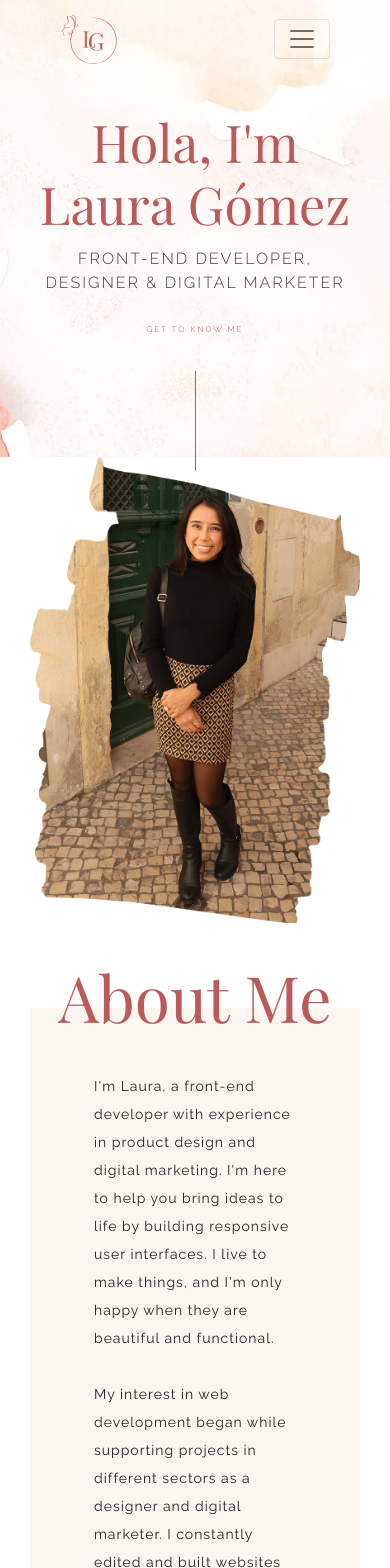
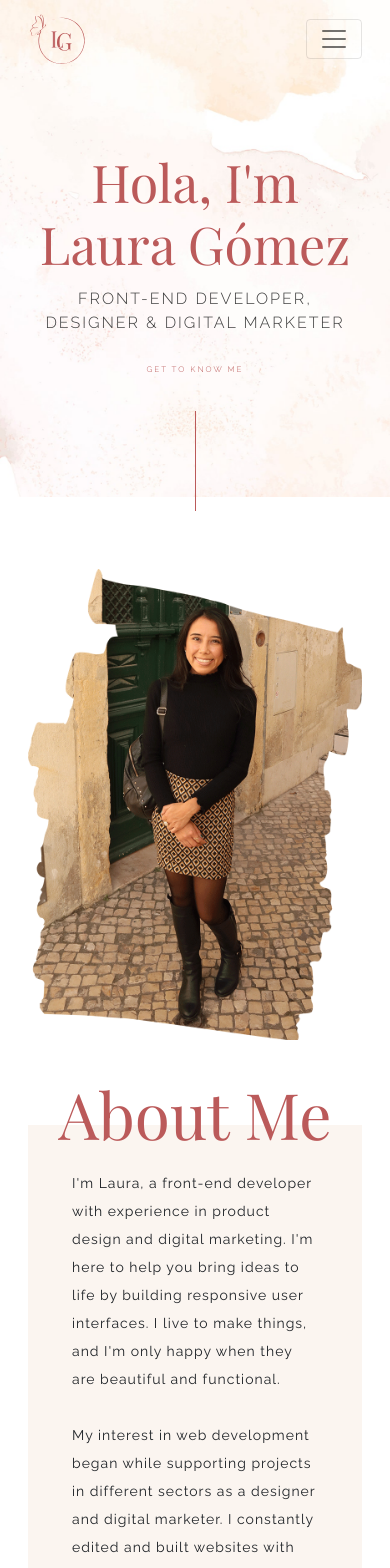
Before and after one commit to lauragomez04/react-portfolio, a React (Create React App) app: page / in a window 390 px wide. Shown: the top 1568 px of the page. Built offline with nearby package versions, Linux system fonts and the light colour scheme; a web font is replaced by a local one.

Commit message:
Added styles and Media Queries

```diff
--- a/src/AboutMe.css
+++ b/src/AboutMe.css
@@ -99,11 +99,7 @@
 
 @media (max-width: 960px) {
   .AboutMe {
-    margin-top: 0px;
-  }
-
-  .about-button {
-    bottom: 156px;
+    margin-top: 72px;
   }
 
   .image-email {
@@ -118,6 +114,10 @@
     left: 0;
     top: 0;
   }
+
+  .about-text {
+    padding: 44px;
+  }
 }
 
 @media (max-width: 280px) {
--- a/src/AboutMe.js
+++ b/src/AboutMe.js
@@ -5,7 +5,7 @@ export default function AboutMe() {
   return (
     <section className="AboutMe" id="about">
       <div className="row">
-        <div className="col-sm">
+        <div className="col-lg">
           <div className="d-flex align-items-center image-email">
             <a className="email-link" href="mailto:lauragomez.codes@gmail.com">
               lauragomez.codes@gmail.com
@@ -17,7 +17,7 @@ export default function AboutMe() {
             />
           </div>
         </div>
-        <div className="col-sm">
+        <div className="col-lg">
           <h2 className="text-center about-title title">About Me</h2>
           <p className="about-text">
             I'm Laura, a front-end developer with experience in product design
--- a/src/App.css
+++ b/src/App.css
@@ -7,19 +7,7 @@
   --icon-color: #e79e85;
 }
 
-.hero {
-  background-image: url(/public/images/hero-bgrd.jpg);
-  background-repeat: no-repeat;
-  background-position: top center;
-  background-size: cover;
-}
-
-.main-container {
-  padding-left: 55px !important;
-  padding-right: 55px !important;
-}
-
-/* styles for main titles */
+/* global titles */
 
 .title {
   color: var(--primary-color);
@@ -51,6 +39,20 @@
   transition: all 200ms ease-in-out;
 }
 
+/* hero styles & animation */
+
+.main-container {
+  padding-left: 55px !important;
+  padding-right: 55px !important;
+}
+
+.hero {
+  background-image: url(/public/images/hero-bgrd.jpg);
+  background-repeat: no-repeat;
+  background-position: top center;
+  background-size: cover;
+}
+
 .hero {
   animation: fadeInAnimation ease 2s;
   animation-iteration-count: 1;
@@ -66,9 +68,11 @@
   }
 }
 
+/* responsive */
+
 @media (max-width: 960px) {
-  .container-fluid {
-    padding-left: 30px !important;
-    padding-right: 30px !important;
+  .main-container {
+    padding-left: 28px !important;
+    padding-right: 28px !important;
   }
 }
--- a/src/Introduction.css
+++ b/src/Introduction.css
@@ -58,7 +58,7 @@
 @media (max-width: 960px) {
   .introduction-text h1 {
     font-size: 52px;
-    margin-top: 32px;
+    margin-top: 72px;
   }
 
   .introduction-text h2 {
--- a/src/Navbar.css
+++ b/src/Navbar.css
@@ -31,14 +31,6 @@
   position: relative;
 }
 
-.Navbar .github-icon,
-.envelope-icon,
-.linkedin-icon,
-.instagram-icon {
-  color: #e79e85;
-  font-size: 14px;
-}
-
 /* hover effects */
 
 .about::after,
@@ -68,3 +60,13 @@
 .resume:hover::after {
   transform: scaleX(1);
 }
+
+/* mobile */
+
+.navbar-toggler {
+  border-color: none;
+}
+
+.navbar-toggler:focus {
+  box-shadow: none !important;
+}
--- a/src/Projects.css
+++ b/src/Projects.css
@@ -84,3 +84,9 @@
   line-height: 200%;
   margin-top: 20px;
 }
+
+@media (max-width: 960px) {
+  .Projects .projects-heading {
+    margin-top: 72px;
+  }
+}
--- a/src/ProjectsModal.css
+++ b/src/ProjectsModal.css
@@ -8,6 +8,7 @@ h4 {
   font-size: 20px;
   padding-right: 12px;
 }
+
 .modal-icons:hover {
   color: var(--icon-color);
   transition: all 200ms ease-in-out;
@@ -20,7 +21,13 @@ h4 {
 .close-btn {
   background-color: var(--primary-color) !important;
   border: none !important;
+  box-shadow: none !important;
   font-family: var(--paragraph-font);
   font-size: 14px !important;
   letter-spacing: 1px;
 }
+
+.btn-close:focus {
+  outline: none !important;
+  box-shadow: none;
+}
--- a/src/ProjectsModal.js
+++ b/src/ProjectsModal.js
@@ -73,11 +73,6 @@ export default function ProjectsModal(props) {
                     <p className="modal-text">{props.data.stack}</p>
                   </div>
                 </div>
-                <div className="row mt-4">
-                  <div className="col-sm">
-                    <h4>Lessons Learned</h4>
-                  </div>
-                </div>
               </div>
             </div>
             <div className="modal-footer">
```
